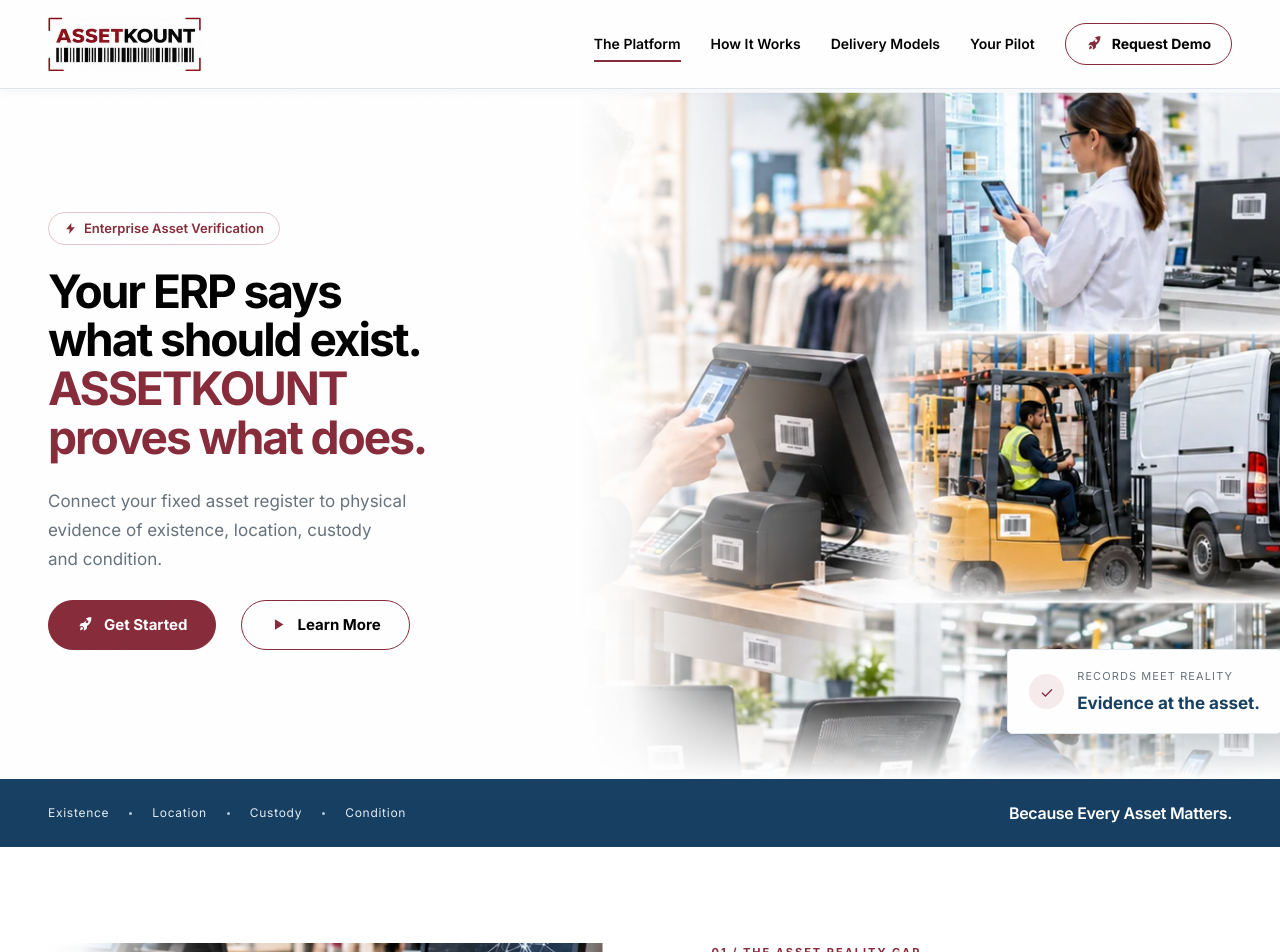
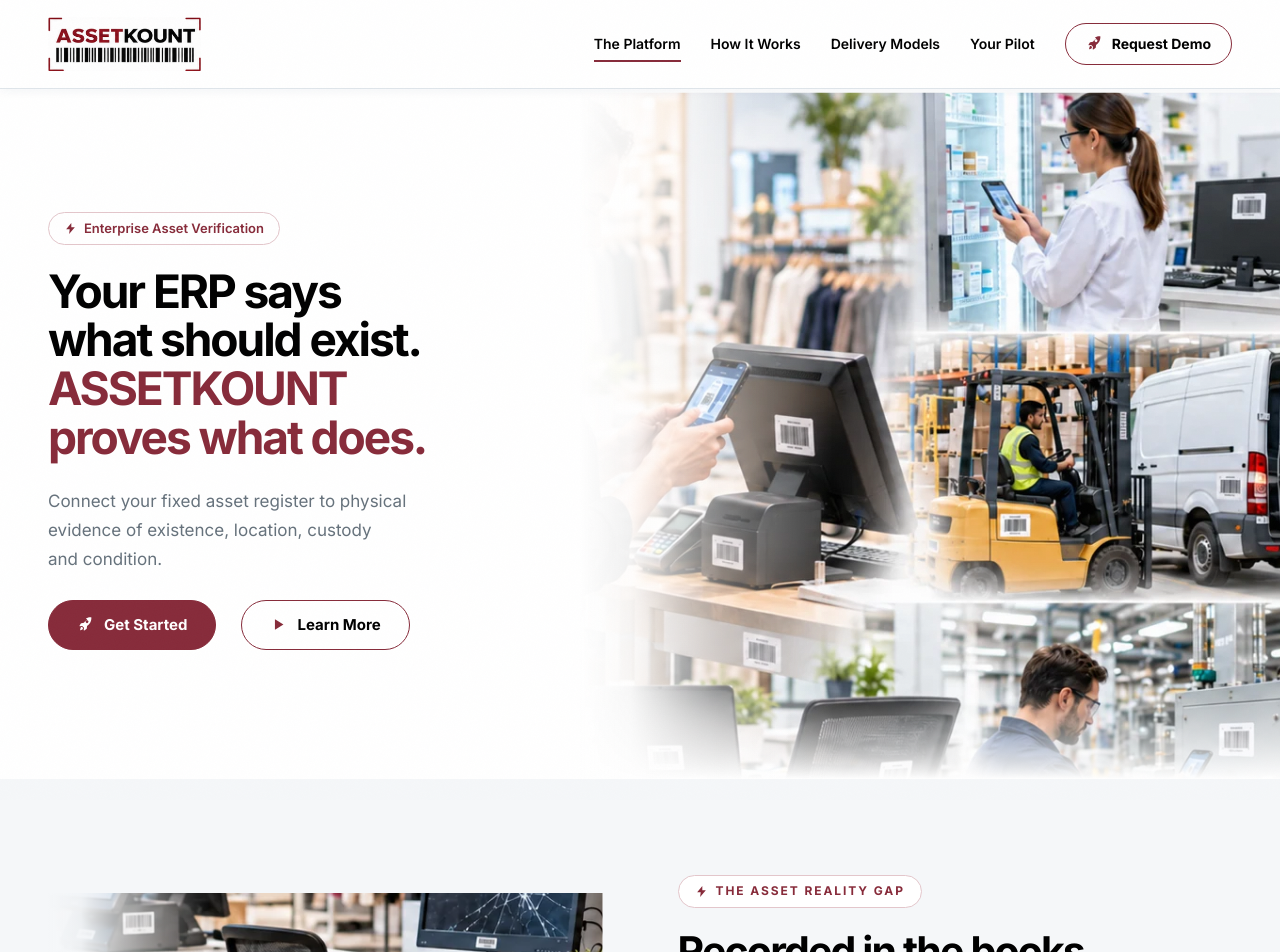
Before and after one commit to raiabhimanyu411-create/assetskount, a React (Vite) app in the folder client/: page / in a window 1280 px wide. Shown: the top 952 px of the page. Built offline with nearby package versions, Linux system fonts and the light colour scheme.

Commit message:
second section changes

```diff
--- a/client/src/pages/Home.module.css
+++ b/client/src/pages/Home.module.css
@@ -161,64 +161,6 @@
     linear-gradient(0deg, #fff 0%, transparent 13%);
 }
 
-.imageNote {
-  position: absolute;
-  z-index: 2;
-  bottom: 45px;
-  right: 20px;
-  display: flex;
-  gap: 13px;
-  align-items: center;
-  background: #fff;
-  padding: 17px 21px;
-  box-shadow: 0 10px 40px #153e6410;
-  border: 1px solid #e4e9ed;
-  border-radius: 5px;
-}
-
-.imageNote small {
-  display: block;
-  color: var(--muted);
-  font-size: 11px;
-  letter-spacing: .1em;
-  text-transform: uppercase;
-  margin-bottom: 4px;
-}
-
-.imageNote strong { font-size: 17px; color: var(--primary); line-height: 1.2; }
-
-.noteMark {
-  display: grid;
-  place-items: center;
-  width: 35px;
-  height: 35px;
-  border-radius: 50%;
-  color: var(--secondary);
-  background: #f6ebed;
-}
-
-.promiseBar { background: var(--primary); color: #fff; }
-
-.promiseInner {
-  display: flex;
-  align-items: center;
-  justify-content: space-between;
-  gap: 25px;
-  padding-block: 21px;
-}
-
-.promiseInner > span {
-  display: flex;
-  align-items: center;
-  gap: 20px;
-  font-size: 12px;
-  letter-spacing: .06em;
-  color: #dfebf5;
-}
-
-.promiseInner i { width: 3px; height: 3px; border-radius: 50%; background: #b6c7d6; }
-.promiseInner strong { font-size: 16px; font-weight: 600; letter-spacing: -.02em; }
-
 /* Section scaffolding */
 .section { padding: 96px 0; background: #fff; }
 .tint { background: var(--tint); }
@@ -310,6 +252,38 @@
 }
 
 .gapLabel b { font-size: 26px; line-height: 1; color: var(--secondary); }
+
+/* Reality gap on grey: black text, fades blend into the tint. */
+.page .reality h2,
+.reality .issueList strong,
+.reality .closingLine,
+.reality .gapLabel { color: #000; }
+
+.reality .gapArt::after {
+  background:
+    linear-gradient(90deg, var(--tint) 0%, rgba(245, 247, 249, .96) 6%, transparent 30%),
+    linear-gradient(0deg, var(--tint) 0%, transparent 13%);
+}
+
+/* Section label set in an outlined pill. */
+.sectionBadge {
+  display: inline-flex;
+  align-items: center;
+  margin-bottom: 20px !important;
+  padding: 7px 16px;
+  border: 1px solid #e3c6cb;
+  border-radius: 999px;
+  background: #fff;
+  color: var(--secondary);
+  font-size: 12px;
+  font-weight: 700;
+  letter-spacing: .16em;
+  text-transform: uppercase;
+  line-height: 1.4;
+  gap: 8px;
+}
+
+.sectionBadge svg { width: 13px; height: 13px; fill: currentColor; flex-shrink: 0; }
 
 /* 02 What ASSETKOUNT verifies */
 .evidenceLayout {
@@ -843,10 +817,6 @@
   .heroDescription { max-width: 325px; }
   .hero .actions { gap: 18px; }
   .heroArt { width: 62%; right: -40px; }
-  .imageNote { padding: 13px 15px; right: 8px; bottom: 34px; }
-  .imageNote strong { font-size: 14px; }
-  .promiseInner strong { font-size: 14px; }
-  .promiseInner > span { gap: 12px; font-size: 11px; }
   .split, .controlsLayout { gap: 32px; }
   .heading { gap: 25px; }
   .heading > p { max-width: 270px; font-size: 14px; }
@@ -903,12 +873,6 @@
       linear-gradient(90deg, #fff, rgba(255, 255, 255, .9) 6%, transparent 28%),
       linear-gradient(0deg, #fff, transparent 9%);
   }
-
-  .imageNote { bottom: 20px; right: 2px; padding: 12px 17px; }
-  .noteMark { width: 28px; height: 28px; }
-  .promiseInner { padding-block: 20px; flex-direction: column; align-items: flex-start; gap: 12px; }
-  .promiseInner > span { gap: 13px; }
-  .promiseInner strong { font-size: 15px; }
 
   .section { padding: 60px 0; }
   .split, .controlsLayout, .evidenceLayout { grid-template-columns: 1fr; gap: 28px; }
@@ -990,11 +954,8 @@
   .page .hero h1 { font-size: 30px; }
   .heroDescription { font-size: 14px; }
   .hero .actions { gap: 16px; }
-  .promiseInner > span { gap: 9px; font-size: 10px; }
   .page h2 { font-size: 28px; }
   .erpSequence { grid-template-columns: 1fr 1fr; gap: 18px; }
-  .imageNote { padding: 10px 14px; }
-  .imageNote strong { font-size: 13px; }
   .stagePanel h3 { font-size: 20px; }
   .stageNumber { font-size: 36px; }
   .deliverySelector button { padding: 12px; font-size: 14px; }
--- a/client/src/pages/HomePage.jsx
+++ b/client/src/pages/HomePage.jsx
@@ -373,29 +373,21 @@ function HomePage() {
               </Link>
             </div>
           </div>
-          <Slide name="hero" priority className={styles.heroArt} alt="People using smartphones to verify tagged equipment across business locations">
-            <div className={styles.imageNote}>
-              <span className={styles.noteMark} aria-hidden="true">✓</span>
-              <div><small>Records meet reality</small><strong>Evidence at the asset.</strong></div>
-            </div>
-          </Slide>
-        </div>
-        <div className={styles.promiseBar}>
-          <div className={`${site.container} ${styles.promiseInner}`}>
-            <span>Existence <i /> Location <i /> Custody <i /> Condition</span>
-            <strong>Because Every Asset Matters.</strong>
-          </div>
+          <Slide name="hero" priority className={styles.heroArt} alt="People using smartphones to verify tagged equipment across business locations" />
         </div>
       </section>
 
       {/* 01: presentation visuals 02 / 02A */}
-      <section className={styles.section} id="reality" aria-labelledby="reality-title">
+      <section className={`${styles.section} ${styles.tint} ${styles.reality}`} id="reality" aria-labelledby="reality-title">
         <div className={`${site.container} ${styles.split} ${styles.copyFirst}`}>
           <Slide name="reality-gap" className={styles.gapArt} alt="An asset register alongside a workplace with a missing asset and damaged equipment">
             <div className={styles.gapLabel}><span>Book record</span><b aria-hidden="true">≠</b><span>Physical reality</span></div>
           </Slide>
           <div className={styles.copy}>
-            <Eyebrow>01 / The asset reality gap</Eyebrow>
+            <p className={styles.sectionBadge}>
+              <svg viewBox="0 0 24 24" aria-hidden="true"><path d="M13.5 2 4 13.5h6.5L9.5 22 20 9.5h-6.5L13.5 2Z" /></svg>
+              The asset reality gap
+            </p>
             <h2 id="reality-title">Recorded in the books.<br /><em>Uncertain on the ground.</em></h2>
             <p className={styles.body}>Your register can record an asset long after its location, custodian or condition has changed. Verification brings those differences into view.</p>
             <ul className={styles.issueList}>
```
